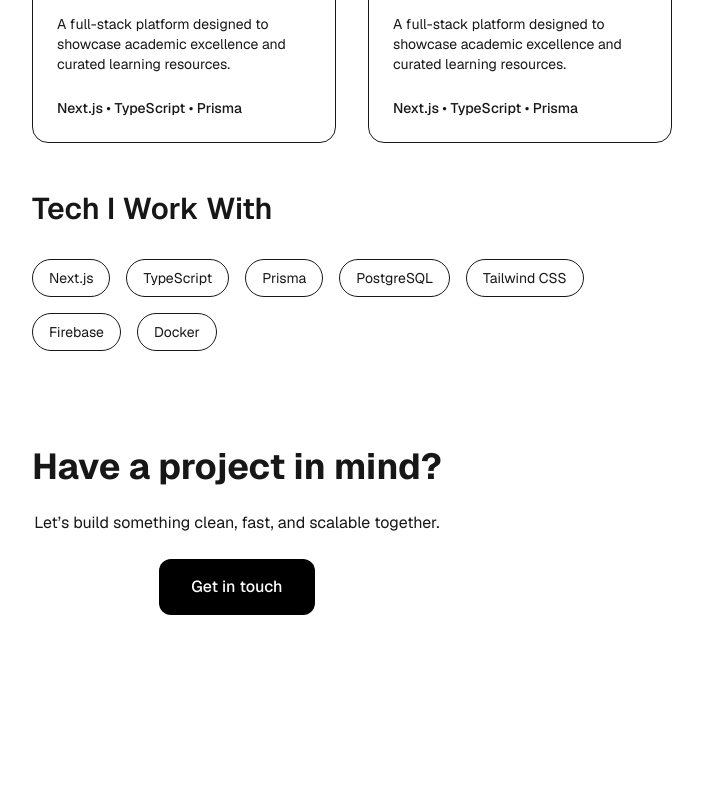
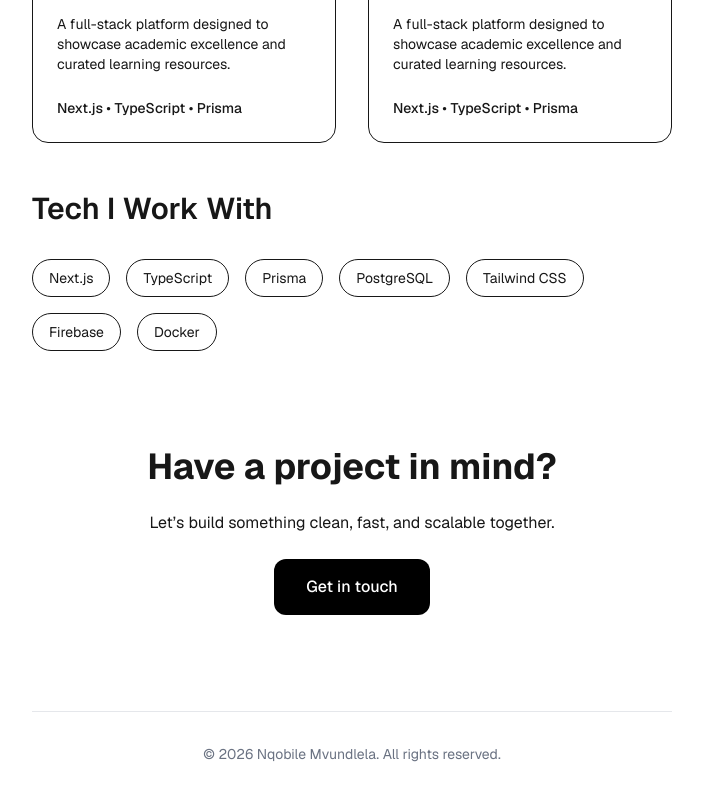
Before and after one commit to M9china/portfolio, a Next.js app: page / in a window 1280 px wide. Shown: the part 1585-2385 px from the top of the page, without its empty margins (288-991 px from the left). Built offline with nearby package versions, Linux system fonts and the light colour scheme.

Commit message:
feat: add Footer component and update homepage layout

```diff
--- a/src/app/page.tsx
+++ b/src/app/page.tsx
@@ -1,4 +1,5 @@
 import { CTA, FeaturedProjects, Hero, TechStack } from "../components";
+import { Footer } from "../components/Footer";
 
 
 export default function Home() {
@@ -9,6 +10,7 @@ export default function Home() {
         <FeaturedProjects/>
         <TechStack/>
         <CTA/>
+        <Footer/>
       </main>
     </div>
   );
--- a/src/components/CTA.tsx
+++ b/src/components/CTA.tsx
@@ -2,7 +2,7 @@ import Link from "next/link";
 
 export const CTA = () => {
   return (
-    <section className="py-24 flex flex-col items-center text-center gap-6">
+    <section className="py-24 w-full flex flex-col items-center text-center gap-6">
       <h2 className="text-4xl font-bold">Have a project in mind?</h2>
 
       <p className="text-muted-foreground max-w-xl">
--- /dev/null
+++ b/src/components/Footer.tsx
@@ -0,0 +1,16 @@
+
+export const Footer = () => {
+  return (
+    <footer
+      aria-labelledby="footer"
+      className="bg-white pt-8 border-t w-full border-gray-200"
+    >
+
+      <div className="border-gray-100 text-center">
+        <p className="text-sm text-gray-500">
+          © {new Date().getFullYear()} Nqobile Mvundlela. All rights reserved.
+        </p>
+      </div>
+    </footer>
+  );
+};
```
